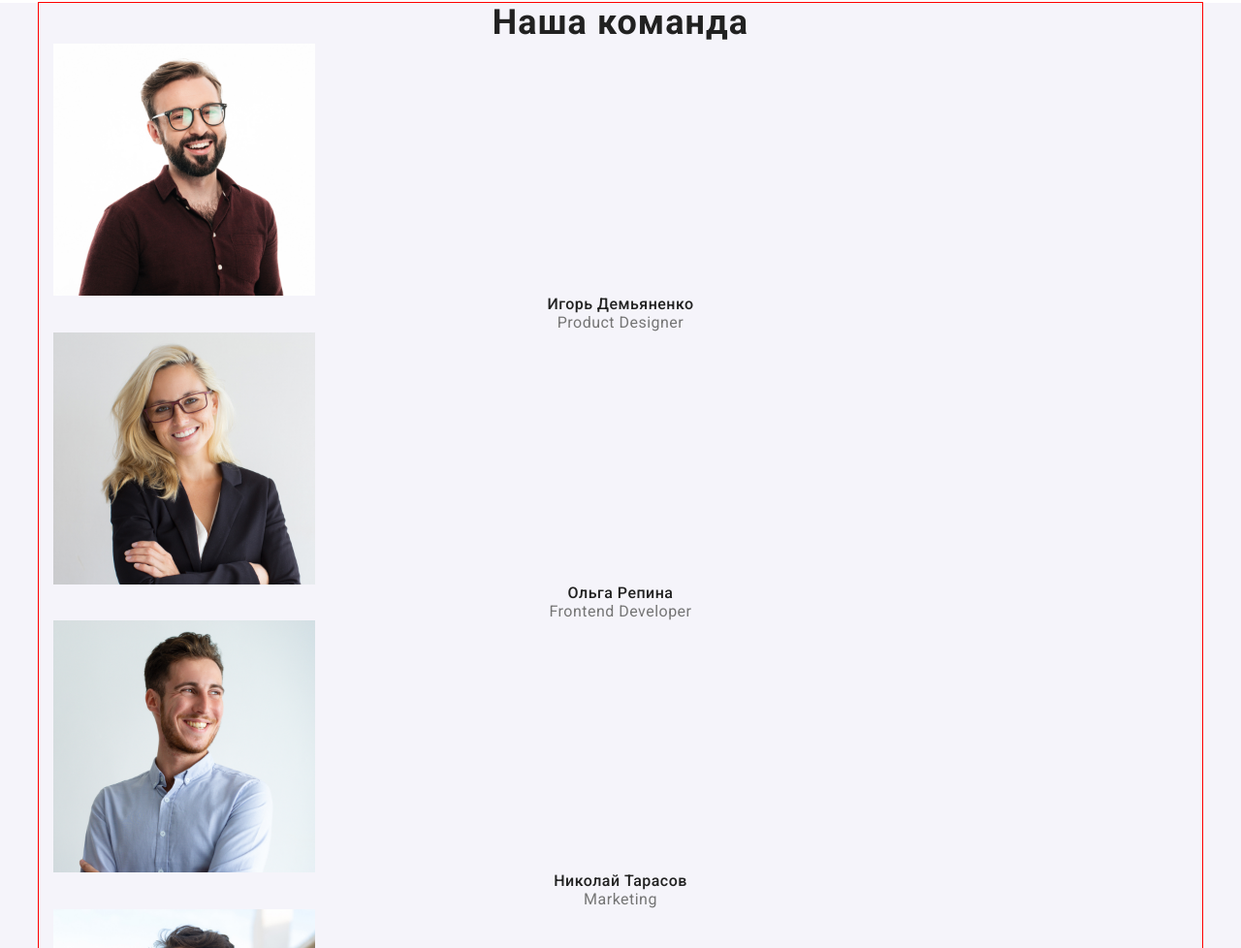
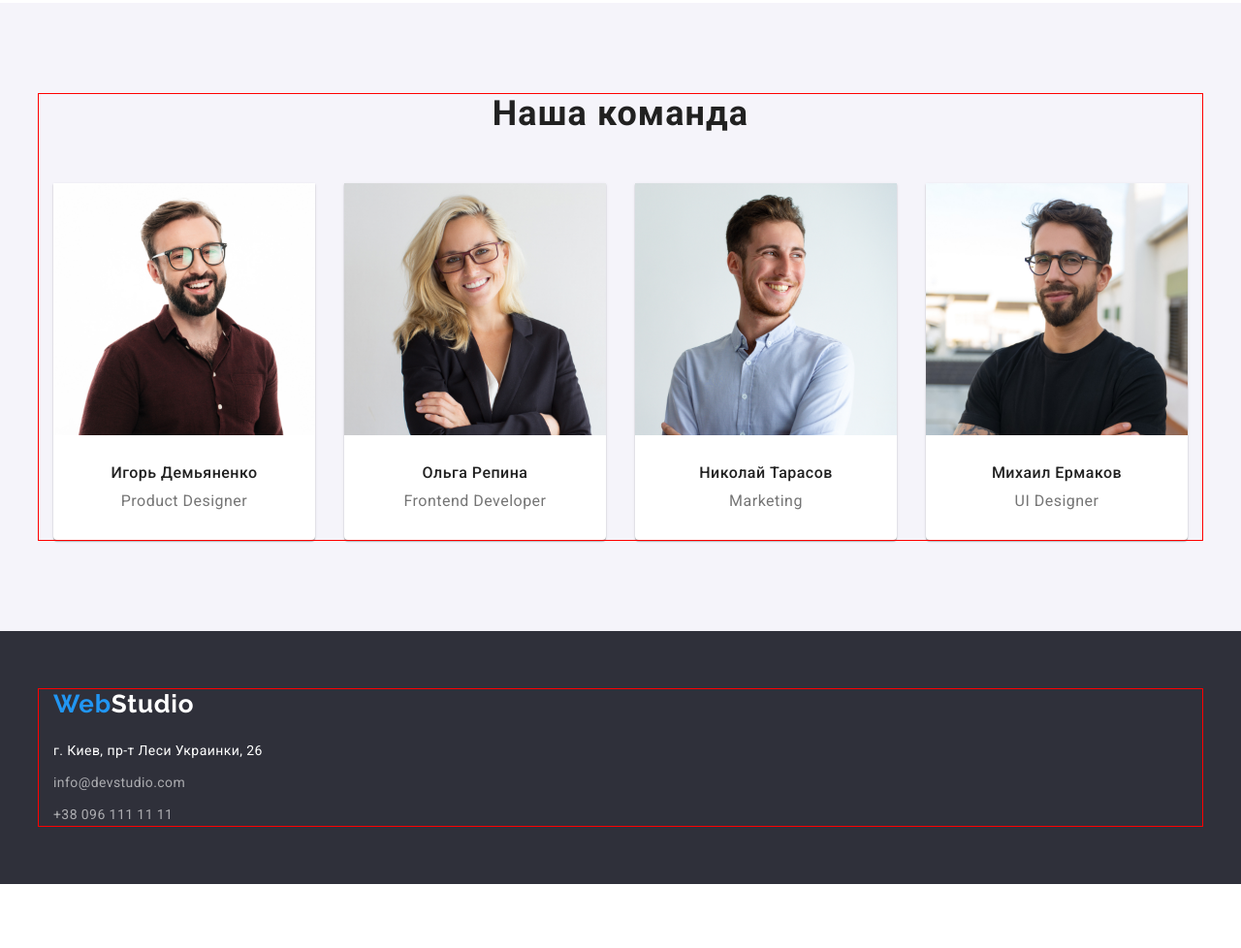
Before and after one commit to trant755/goit-markup-hw-03, a plain HTML site: page index.html in a window 1280 px wide. Shown: the part 1442-2420 px from the top of the page at 97% size. After the commit the page ends 2354 px from the top, so only its background shows below. Drawn offline with nearby package versions, Linux system fonts and the light colour scheme.

Commit message:
Закончил главную страницу

```diff
--- a/css/styles.css
+++ b/css/styles.css
@@ -254,6 +254,8 @@ color: var(--text-black);
 
 .team {
     background-color: var(--bg-grey);
+    padding-top: 94px;
+    padding-bottom: 94px;
 }
 
 .team .title {
@@ -261,8 +263,26 @@ font-size: 36px;
 line-height: 1.16;
 text-align: center;
 letter-spacing: 0.03em;
+margin-bottom: 50px;
 
 color: var(--text-black);
+}
+
+.team .list {
+    display: flex;
+    align-items: center;
+}
+
+.team .item {
+    background-color: #FFFFFF;
+    margin-right: 30px;
+    padding-bottom: 30px;
+
+box-shadow: 0px 1px 3px rgba(0, 0, 0, 0.12), 0px 1px 1px rgba(0, 0, 0, 0.14), 0px 2px 1px rgba(0, 0, 0, 0.2);
+border-radius: 0px 0px 4px 4px;
+}
+.team .item:last-child {
+    margin: 0;
 }
 
 .team .item-title {
@@ -271,6 +291,8 @@ font-size: 16px;
 line-height: 1.18;
 text-align: center;
 letter-spacing: 0.03em;
+margin-top: 30px;
+margin-bottom: 10px;
 
 color: var(--text-black);
 }
@@ -286,6 +308,8 @@ letter-spacing: 0.03em;
 
 .footer {
     background-color: var(--bg-dark);
+    padding-top: 60px;
+    padding-bottom: 60px;
 }
 .footer .text {
 line-height: 1.71;
@@ -295,11 +319,20 @@ color: #FFFFFF;
 }
 .address {
     font-style: normal;
+    margin-top: 20px;
+}
+.address .text {
+    margin-bottom: 9px;
+}
+
+.address .item:not(:last-child) {
+    margin-bottom: 9px;
 }
 
 .address .link {
 line-height: 1.71;
 letter-spacing: 0.03em;
+
 
 color: #ffffff99;
 }
--- a/index.html
+++ b/index.html
@@ -135,7 +135,7 @@
           <h2 class="title">Наша команда</h2>
           <ul class="list">
             <li class="item">
-              <img
+              <img class="team-photo"
                 src="./images/team/spec-1.jpg"
                 alt="Игорь Демьяненко"
                 width="270"
@@ -195,12 +195,12 @@
       <address class="address">
         <p class="text">г. Киев, пр-т Леси Украинки, 26</p>
         <ul class="list">
-          <li>
+          <li class="item">
             <a class="link" href="mailto:info@devstudio.com"
               >info@devstudio.com</a
             >
           </li>
-          <li>
+          <li class="item">
             <a class="link" href="tel:+380961111111">+38 096 111 11 11</a>
           </li>
         </ul>
```
